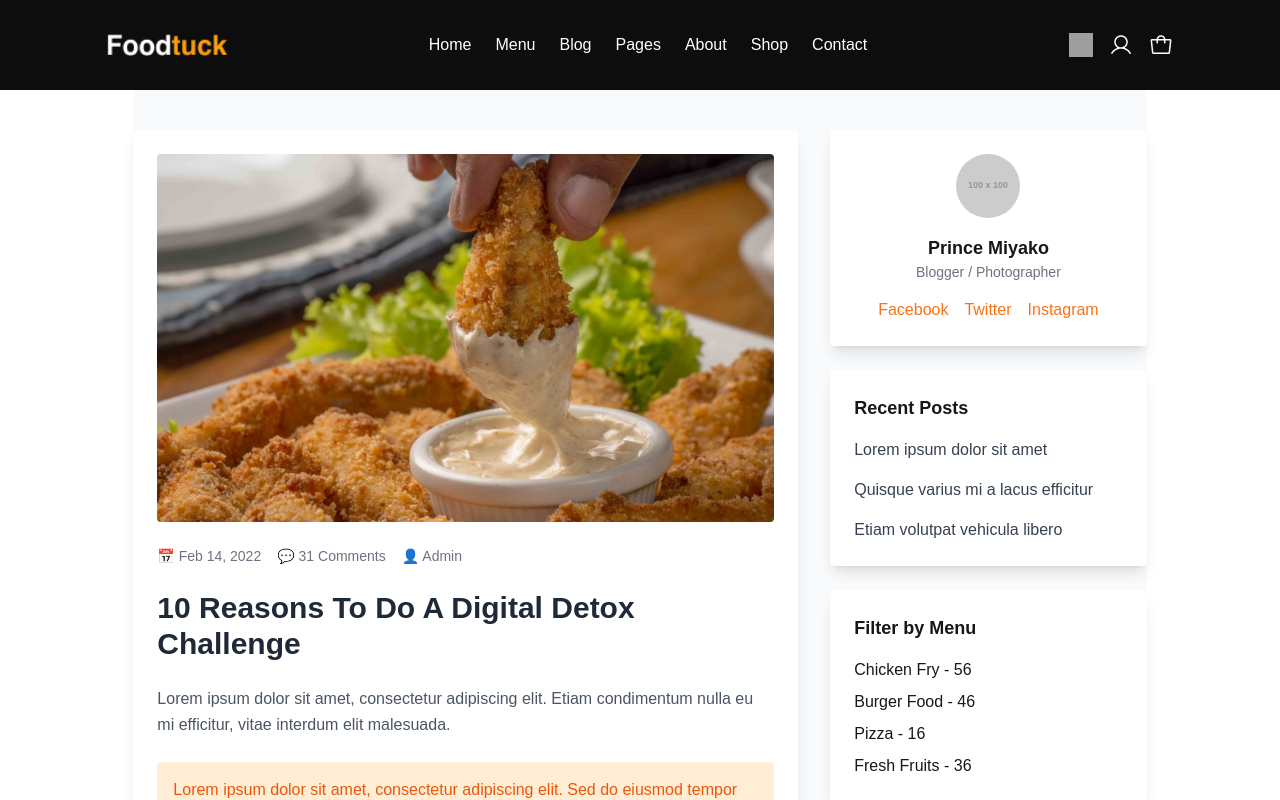
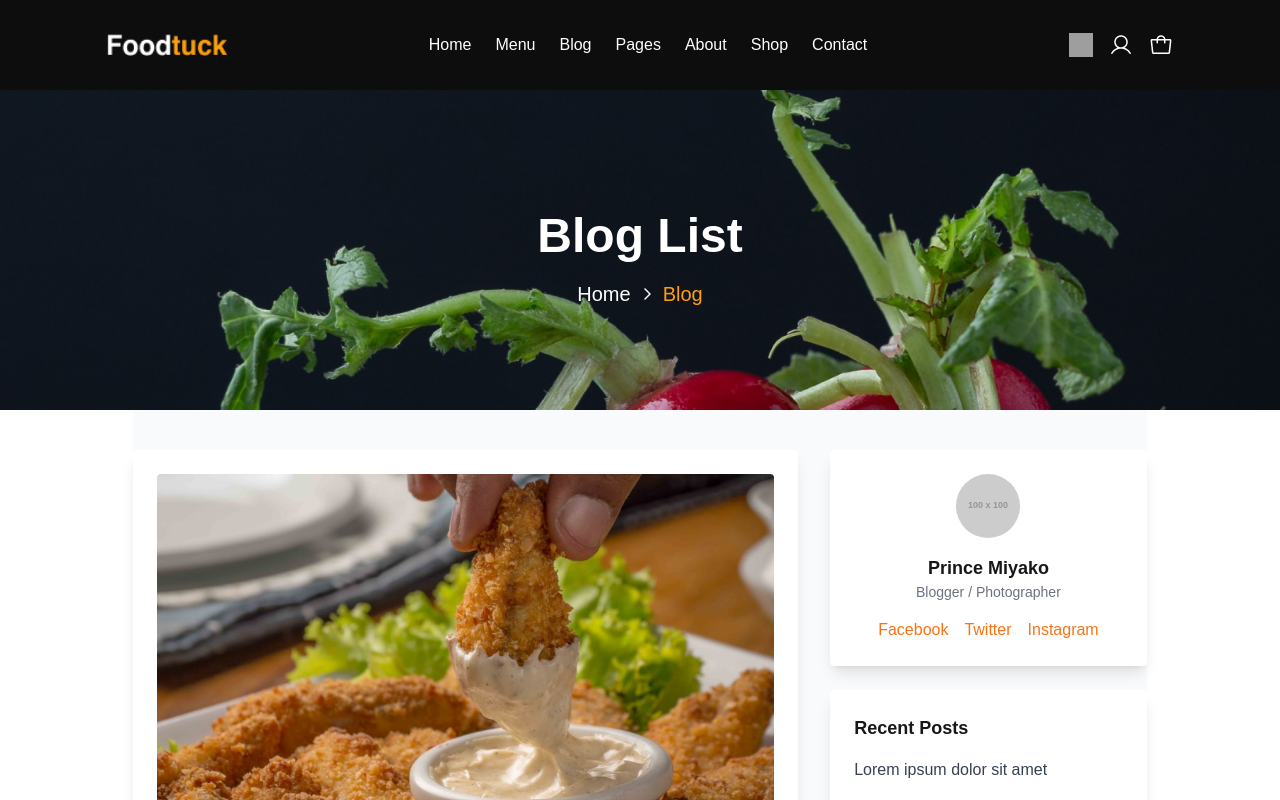
Before and after one commit to AyeshaShahzaib/UIUX-H, a Next.js app: page /Blog in a window 1280 px wide. Shown: the top 800 px of the page. Built offline with nearby package versions, Linux system fonts and the light colour scheme; grey boxes are pictures that could not be loaded.

Commit message:
Updated Code

```diff
--- a/app/Blog/page.tsx
+++ b/app/Blog/page.tsx
@@ -1,8 +1,10 @@
 import BlogDetails from "../component/BlogDetails";
+import OurBlog from "../component/OurBlog";
 
 export default function Blog(){
     return(
         <div>
+            <OurBlog/>
             <BlogDetails/>
         </div>
     )
--- a/app/CheckOut/page.tsx
+++ b/app/CheckOut/page.tsx
@@ -1,8 +1,10 @@
 import Checkout from "../component/Checkout";
+import CheckoutPage from "../component/CheckoutPage";
 
 export default function CheckOut(){
     return(
         <div>
+            <CheckoutPage/>
             <Checkout/>
         </div>
     )
--- /dev/null
+++ b/app/component/CheckoutPage.tsx
@@ -0,0 +1,19 @@
+export default function CheckoutPage(){
+    return(
+        <div className="h-[320px] bg-[url('/OurMenu.png')] bg-cover bg-center">
+<div className="h-full w-full flex flex-col justify-center items-center text-white px-4">
+  {/* Title */}
+  <h1 className="leading-[56px] text-[32px] md:text-[48px] font-bold text-white py-4">
+  Checkout Page
+  </h1>
+
+  {/* Breadcrumb */}
+  <div className="flex items-center text-sm md:text-[20px]">
+    <h1 className="leading-[28px] font-normal">Home</h1>
+    <img src="/CaretRight.png" alt="Caret Right" className="w-4 h-4 mx-2" />
+    <h1 className="leading-[28px] font-normal text-[#FF9F0D]">Checkout</h1>
+  </div>
+</div>
+</div>
+    )
+}
--- /dev/null
+++ b/app/component/OurBlog.tsx
@@ -0,0 +1,19 @@
+export default function OurBlog() {
+    return (
+      <div className="h-[320px] bg-[url('/OurMenu.png')] bg-cover bg-center">
+        <div className="h-full w-full flex flex-col justify-center items-center text-white px-4">
+          {/* Title */}
+          <h1 className="leading-[56px] text-[32px] md:text-[48px] font-bold text-white py-4">
+            Blog List
+          </h1>
+
+          {/* Breadcrumb */}
+          <div className="flex items-center text-sm md:text-[20px]">
+            <h1 className="leading-[28px] font-normal">Home</h1>
+            <img src="/CaretRight.png" alt="Caret Right" className="w-4 h-4 mx-2" />
+            <h1 className="leading-[28px] font-normal text-[#FF9F0D]">Blog</h1>
+          </div>
+        </div>
+      </div>
+    );
+  }
```
